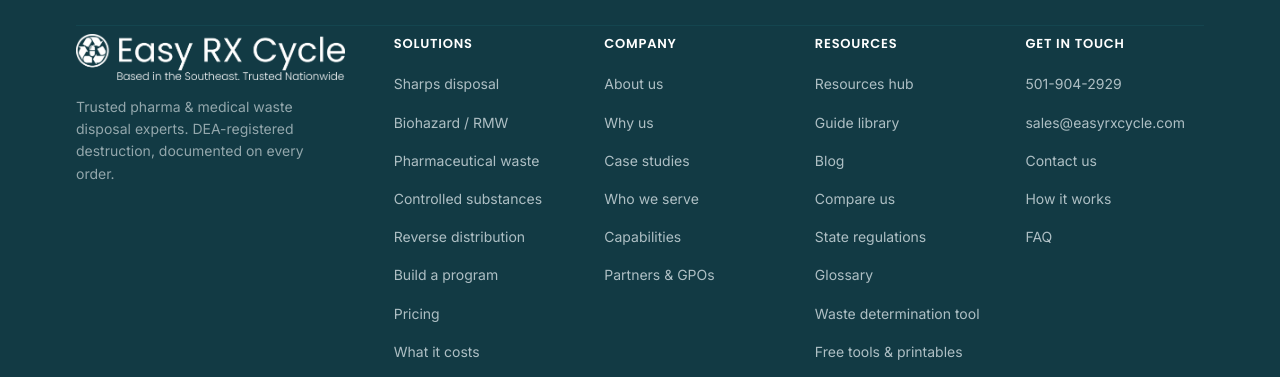
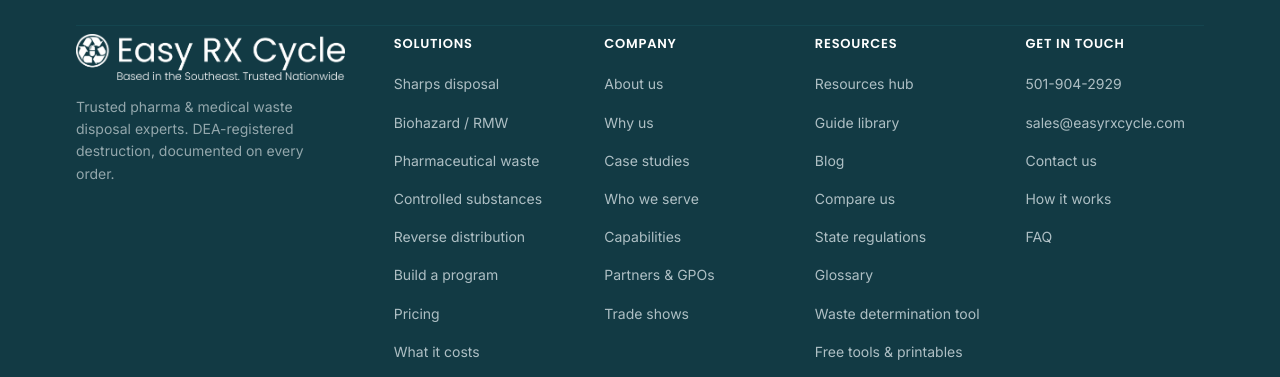
Before and after one commit to wsdoxey4/EasyRxCycle-Website, a Next.js app: page /checkout in a window 1280 px wide. Shown: the part 837-1214 px from the top of the page. Built offline with nearby package versions, Linux system fonts and the light colour scheme; no server answers.

Commit message:
Nav: add Trade shows to Company mega-menu (header) + Company column (footer)

```diff
--- a/components/Footer.tsx
+++ b/components/Footer.tsx
@@ -16,7 +16,7 @@
       <p>Trusted pharma &amp; medical waste disposal experts. DEA-registered destruction, documented on every order.</p>
     </div>
     <div><h5>Solutions</h5><ul><li><a href="/our-solutions/sharps-disposal">Sharps disposal</a></li><li><a href="/our-solutions/biohazard-waste-disposal">Biohazard / RMW</a></li><li><a href="/our-solutions/pharmaceutical-waste-disposal">Pharmaceutical waste</a></li><li><a href="/our-solutions/controlled-substance-destruction">Controlled substances</a></li><li><a href="/our-solutions/reverse-distribution">Reverse distribution</a></li><li><a href="/build-your-program">Build a program</a></li><li><a href="/pricing">Pricing</a></li><li><a href="/medical-waste-disposal-cost">What it costs</a></li><li><a href="/cost-calculator">Cost calculator</a></li></ul></div>
-    <div><h5>Company</h5><ul><li><a href="/about-us">About us</a></li><li><a href="/why-us">Why us</a></li><li><a href="/case-studies">Case studies</a></li><li><a href="/who-we-serve/">Who we serve</a></li><li><a href="/capabilities">Capabilities</a></li><li><a href="/partners">Partners &amp; GPOs</a></li></ul></div>
+    <div><h5>Company</h5><ul><li><a href="/about-us">About us</a></li><li><a href="/why-us">Why us</a></li><li><a href="/case-studies">Case studies</a></li><li><a href="/who-we-serve/">Who we serve</a></li><li><a href="/capabilities">Capabilities</a></li><li><a href="/partners">Partners &amp; GPOs</a></li><li><a href="/trade-shows">Trade shows</a></li></ul></div>
     <div><h5>Resources</h5><ul><li><a href="/resources">Resources hub</a></li><li><a href="/resources/guides">Guide library</a></li><li><a href="/blog/">Blog</a></li><li><a href="/compare">Compare us</a></li><li><a href="/medical-waste-regulations-by-state">State regulations</a></li><li><a href="/glossary">Glossary</a></li><li><a href="/waste-determination">Waste determination tool</a></li><li><a href="/free-resources">Free tools &amp; printables</a></li><li><a href="/faq">FAQ</a></li><li><a href="/cost-calculator">Cost calculator</a></li></ul></div>
     <div><h5>Get in touch</h5><ul><li><a href="tel:5019042929">501-904-2929</a></li><li><a href="mailto:sales@easyrxcycle.com">sales@easyrxcycle.com</a></li><li><a href="/contact">Contact us</a></li><li><a href="/how-it-works">How it works</a></li><li><a href="/faq">FAQ</a></li></ul>
     </div>
--- a/components/Header.tsx
+++ b/components/Header.tsx
@@ -128,6 +128,7 @@
       { title: "How we work & support", links: [
         { t: "How it works", h: "/how-it-works" },
         { t: "FAQ", h: "/faq" },
+        { t: "Trade shows", h: "/trade-shows" },
         { t: "Contact us", h: "/contact" },
       ]},
     ],
```
